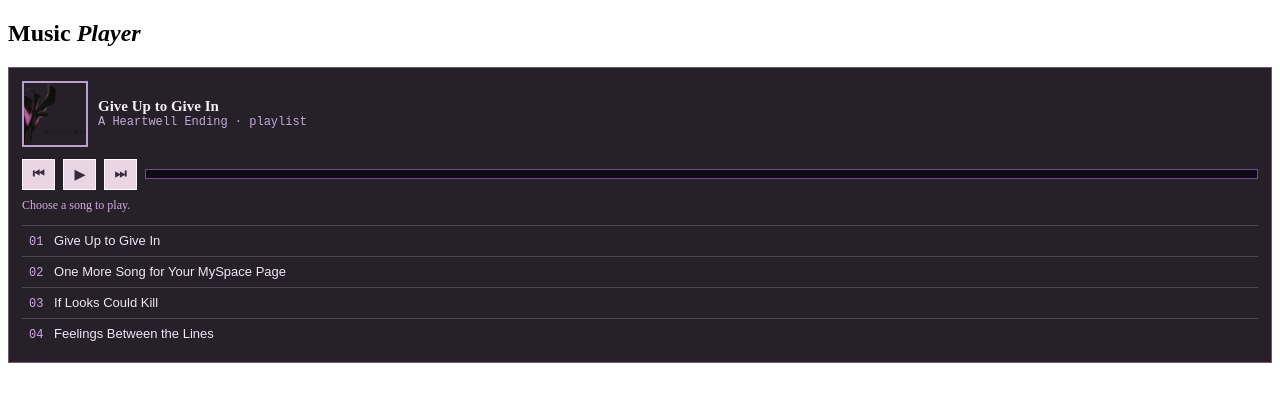
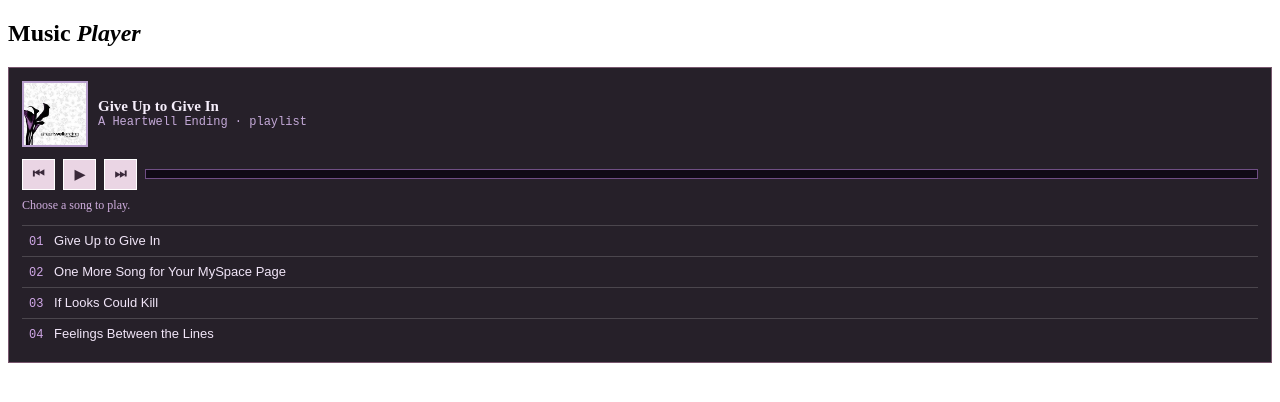
Before and after one commit to iamnewton/aheartwellending.com, an Astro site: page /aheartwellending.com/homepage/music in a window 1280 px wide. Built offline with nearby package versions, Linux system fonts and the light colour scheme; Astro itself is replaced by a stand-in of ours.

Commit message:
chore: 🎨 add album cover
Signed-off-by: Newton 5769156+iamnewton@users.noreply.github.com

```diff
--- a/src/pages/homepage/music.astro
+++ b/src/pages/homepage/music.astro
@@ -19,7 +19,7 @@ import "./music.css";
 	<div class="box-body">
 		<div class="player">
 			<div class="player-head">
-				<img class="player-art" src={`${assetBase}/assets/images/album-art.png`} alt="Trust Us, We Lie album artwork" />
+				<img class="player-art" src={`${assetBase}/assets/images/album-cover.jpg`} alt="Trust Us, We Lie album artwork" />
 				<div><div class="player-title" id="now-playing">{tracks[0].title}</div><div class="player-sub">A Heartwell Ending · playlist</div></div>
 			</div>
 			<div class="player-buttons">
```
Also changed, not shown: public/assets/images/album-cover.jpg (added).
